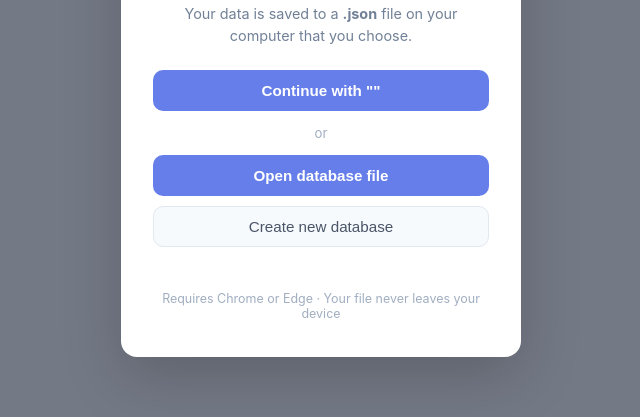
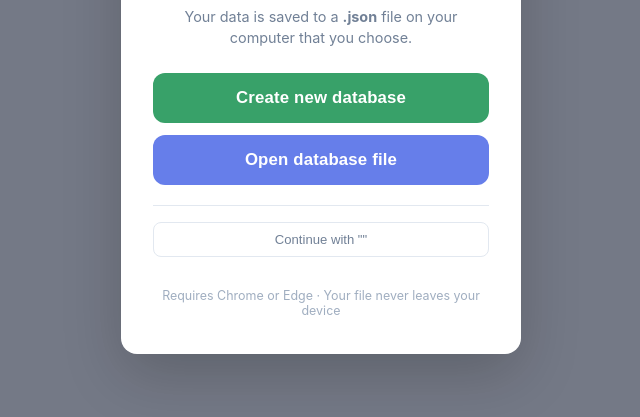
Before and after one commit to jack11184/calories-tracker, a plain HTML site: page index.html in a window 1280 px wide. Shown: the part 285-702 px from the top of the page, without its empty margins (319-959 px from the left). Drawn offline with nearby package versions, Linux system fonts and the light colour scheme.

Commit message:
fixed create and open databse

```diff
--- a/app.js
+++ b/app.js
@@ -101,9 +101,10 @@ async function tryRestoreSavedHandle() {
     return true;
   }
   if (perm === 'prompt') {
-    // Show one-click "continue with" button
+    // Show one-click "continue with" button; hide the new/open options
     document.getElementById('db-filename').textContent = handle.name;
     document.getElementById('db-restore').classList.remove('hidden');
+    document.querySelector('.db-actions').classList.add('hidden');
     document.getElementById('db-restore-btn').onclick = async () => {
       const granted = await handle.requestPermission({ mode: 'readwrite' });
       if (granted === 'granted') {
--- a/index.html
+++ b/index.html
@@ -15,16 +15,15 @@
       <h2>My Calorie Tracker</h2>
       <p class="db-subtitle">Your data is saved to a <strong>.json</strong> file on your computer that you choose.</p>
 
+      <div class="db-actions">
+        <button id="db-create-btn" class="db-btn-create">Create new database</button>
+        <button id="db-open-btn" class="db-btn-open">Open database file</button>
+      </div>
+
       <div id="db-restore" class="hidden">
-        <button id="db-restore-btn" class="db-btn-primary">
+        <button id="db-restore-btn" class="db-btn-restore">
           Continue with "<span id="db-filename"></span>"
         </button>
-        <div class="db-or">or</div>
-      </div>
-
-      <div class="db-actions">
-        <button id="db-open-btn" class="db-btn-primary">Open database file</button>
-        <button id="db-create-btn" class="db-btn-secondary">Create new database</button>
       </div>
 
       <p id="db-error" class="db-error"></p>
--- a/styles.css
+++ b/styles.css
@@ -618,37 +618,41 @@ button:active { background: #4c51bf; }
 .db-actions {
   display: flex;
   flex-direction: column;
-  gap: 10px;
-  margin-bottom: 12px;
+  gap: 12px;
+  margin-bottom: 20px;
 }
 
-.db-btn-primary {
+.db-btn-create {
+  background: #38a169;
+  color: #fff;
+  border: none;
+  border-radius: 12px;
+  padding: 15px 24px;
+  font-size: 1.05rem;
+  font-weight: 700;
+  cursor: pointer;
+  width: 100%;
+  transition: background 0.2s, transform 0.1s;
+  letter-spacing: 0.01em;
+}
+.db-btn-create:hover { background: #2f855a; }
+.db-btn-create:active { transform: scale(0.98); }
+
+.db-btn-open {
   background: #667eea;
   color: #fff;
   border: none;
-  border-radius: 10px;
-  padding: 12px 20px;
-  font-size: 0.95rem;
-  font-weight: 600;
+  border-radius: 12px;
+  padding: 15px 24px;
+  font-size: 1.05rem;
+  font-weight: 700;
   cursor: pointer;
   width: 100%;
-  transition: background 0.2s;
+  transition: background 0.2s, transform 0.1s;
+  letter-spacing: 0.01em;
 }
-.db-btn-primary:hover { background: #5a67d8; }
-
-.db-btn-secondary {
-  background: #f7fafc;
-  color: #4a5568;
-  border: 1px solid #e2e8f0;
-  border-radius: 10px;
-  padding: 11px 20px;
-  font-size: 0.95rem;
-  font-weight: 500;
-  cursor: pointer;
-  width: 100%;
-  transition: background 0.2s, border-color 0.2s;
-}
-.db-btn-secondary:hover { background: #edf2f7; border-color: #cbd5e0; }
+.db-btn-open:hover { background: #5a67d8; }
+.db-btn-open:active { transform: scale(0.98); }
 
 .db-or {
   color: #a0aec0;
@@ -656,7 +660,25 @@ button:active { background: #4c51bf; }
   margin: 14px 0 0;
 }
 
-#db-restore { margin-bottom: 14px; }
+#db-restore {
+  margin-top: 4px;
+  padding-top: 16px;
+  border-top: 1px solid #e2e8f0;
+}
+
+.db-btn-restore {
+  background: transparent;
+  color: #718096;
+  border: 1px solid #e2e8f0;
+  border-radius: 8px;
+  padding: 9px 16px;
+  font-size: 0.82rem;
+  font-weight: 500;
+  cursor: pointer;
+  width: 100%;
+  transition: background 0.2s, color 0.2s;
+}
+.db-btn-restore:hover { background: #f7fafc; color: #4a5568; }
 
 .db-error {
   color: #fc8181;
```
